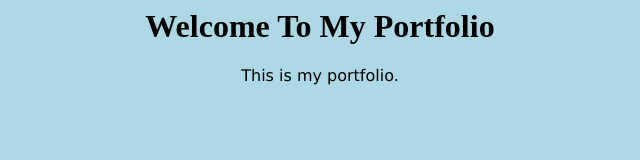
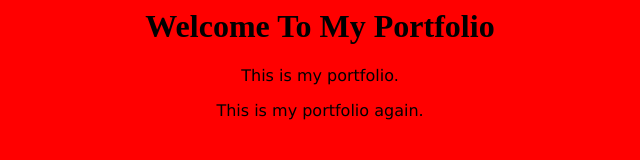
Before and after one commit to iantsmyth/myportfolio, a plain HTML site: page index.html in a window 1280 px wide. Shown: the whole page, without its empty margins (320-960 px from the left). Drawn offline with Linux system fonts and the light colour scheme.

Commit message:
Experimenting with div

```diff
--- a/index.html
+++ b/index.html
@@ -1,4 +1,5 @@
 <head>
+<div>
 <style>
 body {
   background-color: lightblue;
@@ -21,3 +22,24 @@ p {
 <p>This is my portfolio.</p>
 
 </body>
+  </div>
+
+<div>
+  <style>
+body {
+  background-color: red;
+}
+
+p {
+  text-align: center;
+  font-family: verdana;
+}
+</style>
+</head>
+
+<body>
+
+<p>This is my portfolio again.</p>
+
+</body>
+  </div>
```
